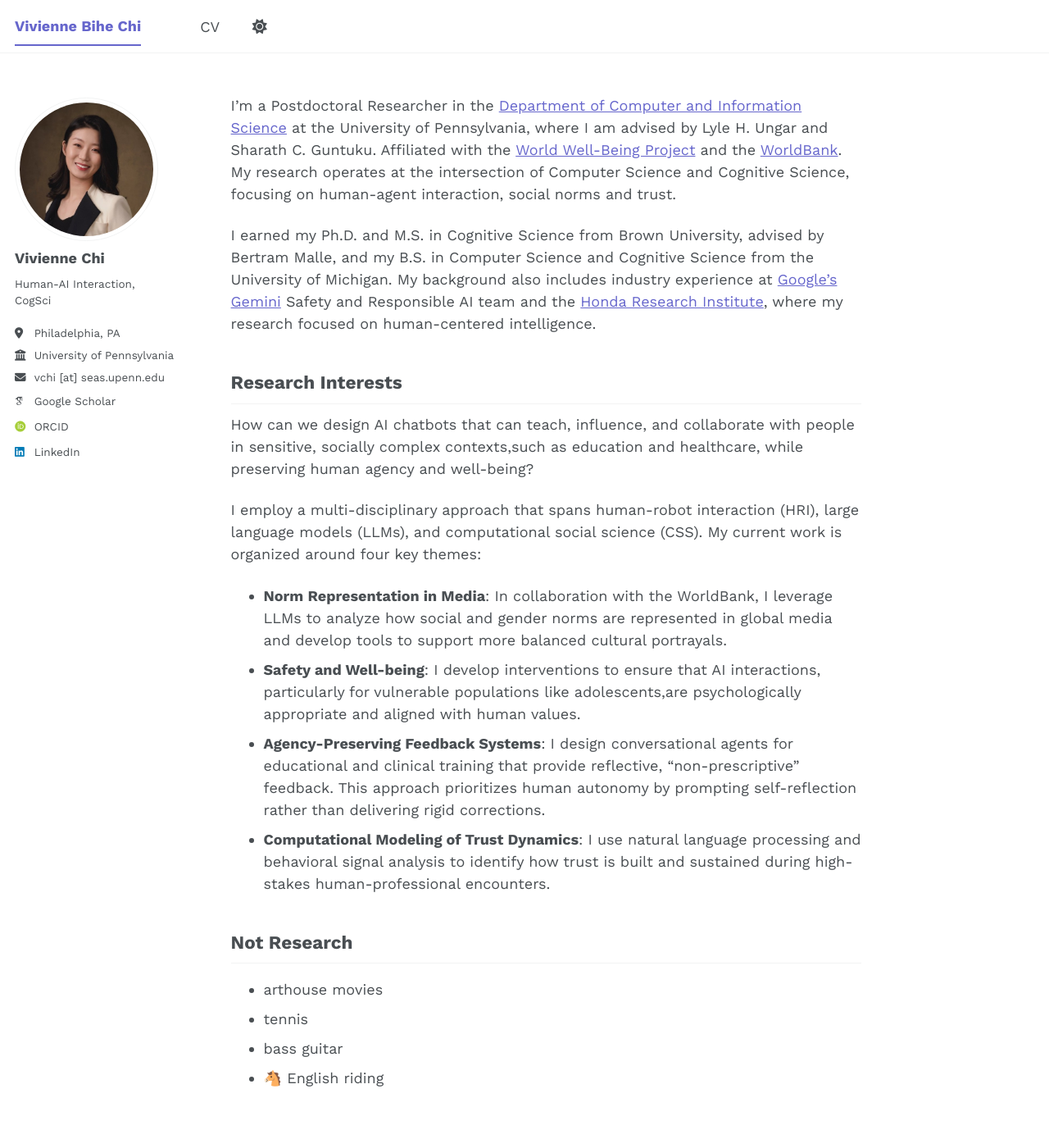
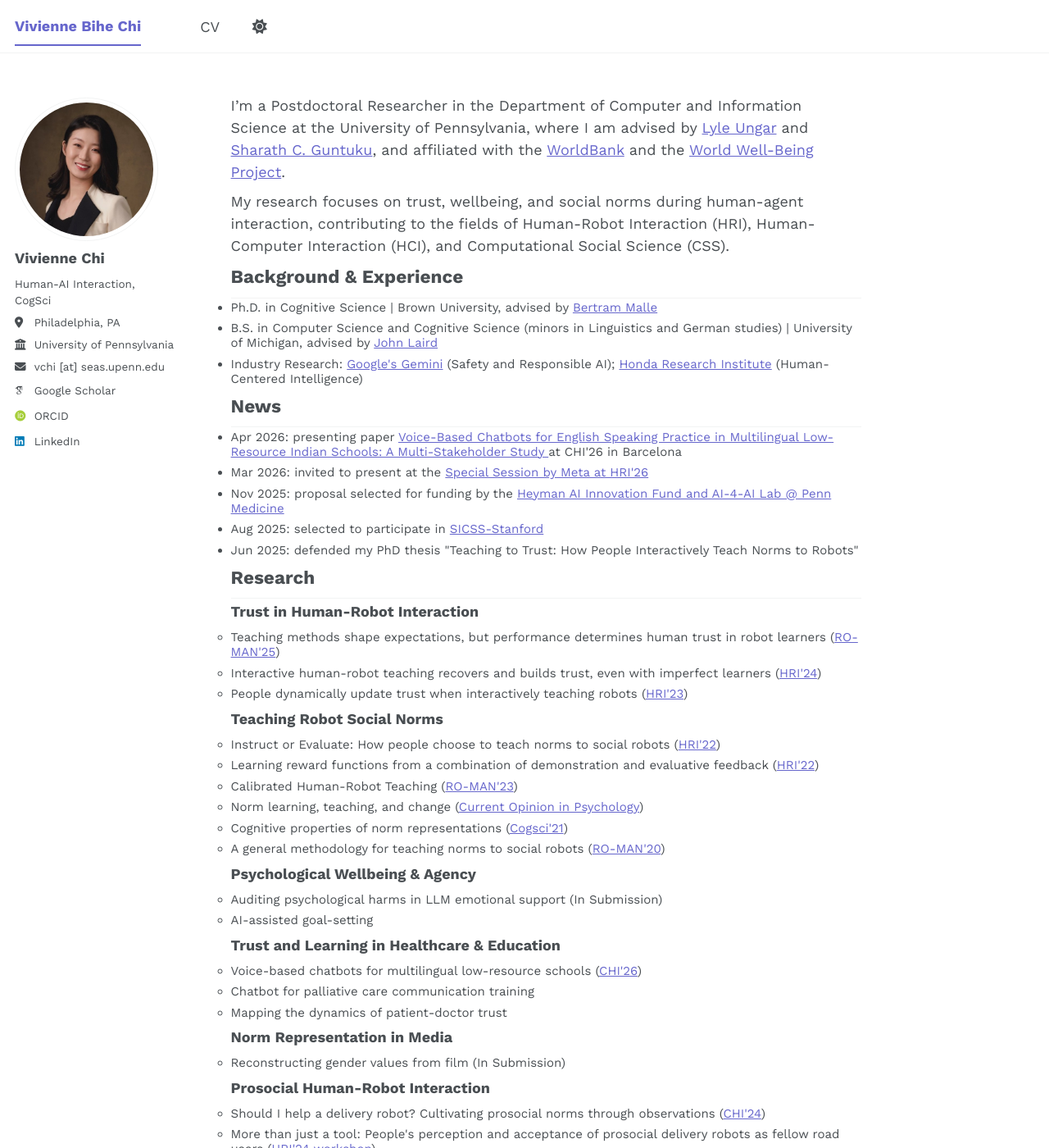
Before and after one commit to vivichi7/vivichi7.github.io, a Jekyll site: the page built from _pages/about.md, in a window 1280 px wide and 1400 px high. Shown: the whole window at 82% size. Built offline with Jekyll 4.4.1, drawn with Linux system fonts in a browser that asks for light colours; some web fonts are replaced; a script bundle is joined from its source files by our own code; library files that are not in the unit come from our copies; some of the changed text lies outside the part shown.

Commit message:
march 2026

```diff
--- a/_pages/about.md
+++ b/_pages/about.md
@@ -7,32 +7,122 @@ redirect_from:
   - /about.html
 ---
 
-I’m a Postdoctoral Researcher in the [Department of Computer and Information Science](https://www.cis.upenn.edu/) at the University of Pennsylvania, where I am advised by Lyle H. Ungar and Sharath C. Guntuku. Affiliated with the [World Well-Being Project](https://www.wwbp.org/) and the [WorldBank](https://www.worldbank.org/en/topic/gender). My research operates at the intersection of Computer Science and Cognitive Science, focusing on human-agent interaction, social norms and trust.
+<style> hr { margin: 0.05em 0 !important; } h2 { margin-top: 0.5em !important; margin-bottom: 0.1em !important; } p { margin-bottom: .5em !important; } ul { padding: 0 !important; margin: 0 !important; } </style>
+I'm a Postdoctoral Researcher in the Department of Computer and Information Science at the University of Pennsylvania, where I am advised by [Lyle Ungar](https://www.cis.upenn.edu/~ungar/) and [Sharath C. Guntuku](https://sharathg.cis.upenn.edu/), and affiliated with the [WorldBank](https://www.worldbank.org/en/topic/gender) and the [World Well-Being Project](https://www.wwbp.org/).
+
+My research focuses on trust, wellbeing, and social norms during human-agent interaction, contributing to the fields of Human-Robot Interaction (HRI), Human-Computer Interaction (HCI), and Computational Social Science (CSS).
+
+Background & Experience
+------
+<div style="font-size: smaller; line-height: 1.2; margin-bottom: 0.01em;">
+<ul>
+<li>Ph.D. in Cognitive Science | Brown University, advised by <a href="https://vivo.brown.edu/display/bmalle">Bertram Malle</a></li>
+<li>B.S. in Computer Science and Cognitive Science (minors in Linguistics and German studies) | University of Michigan, advised by <a href="https://laird.engin.umich.edu/">John Laird</a></li>
+<li>Industry Research: <a href="https://gemini.google/about/">Google's Gemini</a> (Safety and Responsible AI); <a href="https://usa.honda-ri.com/">Honda Research Institute</a> (Human-Centered Intelligence)</li>
+</ul>
+</div>
 
 
-I earned my Ph.D. and M.S. in Cognitive Science from Brown University, advised by Bertram Malle, and my B.S. in Computer Science and Cognitive Science from the University of Michigan. My background also includes industry experience at [Google's Gemini](https://gemini.google/about/) Safety and Responsible AI team and the [Honda Research Institute](https://usa.honda-ri.com/), where my research focused on human-centered intelligence.
-
-
-
-
-
+News
+------
+<div style="font-size: smaller; line-height: 1.2;">
+<ul>
+<li>Apr 2026: presenting paper <a href="https://arxiv.org/abs/2601.19304">Voice-Based Chatbots for English Speaking Practice in Multilingual Low-Resource Indian Schools: A Multi-Stakeholder Study </a> at CHI'26 in Barcelona</li>
+<li>Mar 2026: invited to present at the <a href="https://humanrobotinteraction.org/2026/special-session-by-meta/">Special Session by Meta at HRI'26</a></li>
+<li>Nov 2025: proposal selected for funding by the <a href="https://www.med.upenn.edu/kbjohnsonlab/look-pilots/#20261">Heyman AI Innovation Fund and AI-4-AI Lab @ Penn Medicine</a></li>
+<li>Aug 2025: selected to participate in <a href="https://sicss.io/2025/stanford/people"> SICSS-Stanford</a></li>
+<li>Jun 2025: defended my PhD thesis "Teaching to Trust: How People Interactively Teach
+Norms to Robots"</li>
+</ul>
+</div>
 <!-- Research Interests
 ====== -->
 <!-- 1. Register a GitHub account if you don't have one and confirm your e-mail (required!)
 1. Fork [this template](https://github.com/academicpages/academicpages.github.io) by clicking the "Use this template" button in the top right.  -->
 
-Research Interests
+
+Research
 ------
-How can we design AI chatbots that can teach, influence, and collaborate with people in sensitive, socially complex contexts,such as education and healthcare, while preserving human agency and well-being?
+<!-- How can we design AI chatbots that can teach, influence, and collaborate with people in sensitive, socially complex contexts,such as education and healthcare, while preserving human agency and well-being?
 
 I employ a multi-disciplinary approach that spans human-robot interaction (HRI), large language models (LLMs), and computational social science (CSS).
-My current work is organized around four key themes:
+My current work is organized around four key themes:-->
 
-* **Norm Representation in Media**: In collaboration with the WorldBank, I leverage LLMs to analyze how social and gender norms are represented in global media and develop tools to support more balanced cultural portrayals.
+**Trust in Human-Robot Interaction**
+<div style="font-size: smaller; line-height: 1.2; margin-top:0em;margin-bottom: 0.01em;">
+<ul style="list-style-type: circle;">
+<li>Teaching methods shape expectations, but performance determines human trust in robot learners (<a href="https://ieeexplore.ieee.org/document/11217567">RO-MAN'25</a>)</li>
+<li>Interactive human-robot teaching recovers and builds trust, even with imperfect learners (<a href="https://dl.acm.org/doi/10.1145/3610977.3634977">HRI'24</a>)</li>
+<li>People dynamically update trust when interactively teaching robots (<a href="https://dl.acm.org/doi/10.1145/3568162.3576962">HRI'23</a>)</li>
+</ul>
+</div>
+
+**Teaching Robot Social Norms**
+<div style="font-size: smaller; line-height: 1.2; margin-bottom: 0.01em;">
+<ul style="list-style-type: circle;">
+<li>Instruct or Evaluate: How people choose to teach norms to social robots (<a href="https://dl.acm.org/doi/10.5555/3523760.3523862">HRI'22</a>)</li>
+<li>Learning reward functions from a combination of demonstration and evaluative feedback  (<a href="https://doi.org/10.1109/HRI53351.2022.9889498">HRI'22</a>)</li>
+<li>Calibrated Human-Robot Teaching (<a href="https://ieeexplore.ieee.org/document/10309635">RO-MAN'23</a>)</li>
+<li>Norm learning, teaching, and change (<a href="https://www.sciencedirect.com/science/article/am/pii/S2352250X2400112X">Current Opinion in Psychology</a>)</li>
+<li>Cognitive properties of norm representations (<a href="https://escholarship.org/content/qt0cr0x2b3/qt0cr0x2b3.pdf">Cogsci'21</a>)</li>
+<li>A general methodology for teaching norms to social robots (<a href="https://cs.brown.edu/people/er35/publications/roman2020.pdf">RO-MAN'20</a>)</li>
+</ul>
+</div>
+
+**Psychological Wellbeing & Agency**
+<div style="font-size: smaller; line-height: 1.2;">
+<ul style="list-style-type: circle;">
+<li>Auditing psychological harms in LLM emotional support (In Submission)</li>
+<li>AI-assisted goal-setting</li>
+</ul>
+</div>
+
+<!--**AI for Clinical Communication & Trust**-->
+**Trust and Learning in Healthcare & Education**
+<div style="font-size: smaller; line-height: 1.2;">
+<ul style="list-style-type: circle;">
+<li>Voice-based chatbots for multilingual low-resource schools (<a href="https://arxiv.org/abs/2601.19304">CHI'26</a>)</li>
+<li>Chatbot for palliative care communication training</li>
+<li>Mapping the dynamics of patient-doctor trust</li>
+</ul>
+</div>
+
+**Norm Representation in Media**
+<div style="font-size: smaller; line-height: 1.2;">
+<ul style="list-style-type: circle;">
+<li>Reconstructing gender values from film (In Submission)</li>
+</ul>
+</div>
+
+**Prosocial Human-Robot Interaction**
+<div style="font-size: smaller; line-height: 1.2;">
+<ul style="list-style-type: circle;">
+<li>Should I help a delivery robot? Cultivating prosocial norms through observations
+(<a href="https://dl.acm.org/doi/full/10.1145/3613905.3650855">CHI'24</a>)</li>
+<li>More than just a tool: People's perception and acceptance of prosocial delivery robots as fellow road users (<a href="https://arxiv.org/abs/2409.07815">HRI'24 workshop</a>)</li>
+</ul>
+</div>
+
+**Companion Robot for Older Adults**
+<div style="font-size: smaller; line-height: 1.2;">
+<ul style="list-style-type: circle;">
+<li>Older adults’ understanding of signals communicated by robot companions for caregiving (<a href="https://pmc.ncbi.nlm.nih.gov/articles/PMC10736326/pdf/igad104.1985.pdf">Innovation in Aging</a>)</li>
+<li>Designing intuitively understandable nonverbal communication
+for consumer home companion robots (In Submission)</li>
+</ul>
+</div>
+
+
+
+<!--
+In collaboration with the WorldBank, I leverage LLMs to analyze how social and gender norms are represented in global media and develop tools to support more balanced cultural portrayals.
+(ongoing work; preprints available upon request)
+  - Chi, V. B. and Malle, B. F. 2023. People Dynamically Update Trust When Interactively Teaching Robots. In Proceedings of the 2023 ACM/IEEE International Conference on Human-Robot Interaction (March 2023). https://doi.org/10.1145/3568162.3576962
+  - [AUTHOR3]. [YEAR]. [TITLE2]. In Proceedings of [CONFERENCE] ([MONTH] [YEAR]). https://doi.org/[DOI2]
 * **Safety and Well-being**: I develop interventions to ensure that AI interactions, particularly for vulnerable populations like adolescents,are psychologically appropriate and aligned with human values.
 * **Agency-Preserving Feedback Systems**: I design conversational agents for educational and clinical training that provide reflective, "non-prescriptive" feedback. This approach prioritizes human autonomy by prompting self-reflection rather than delivering rigid corrections.
 * **Computational Modeling of Trust Dynamics**: I use natural language processing and behavioral signal analysis to identify how trust is built and sustained during high-stakes human-professional encounters.
-<!-- Human-Agent Trust: Building on my doctoral work at Brown University, I investigate how interactive teaching methods and agent performance dynamically influence human trust and social perception. -->
+ Human-Agent Trust: Building on my doctoral work at Brown University, I investigate how interactive teaching methods and agent performance dynamically influence human trust and social perception. -->
 
 <!-- **Psychological Safety in Emotionally Sensitive Conversations**
 
@@ -49,12 +139,9 @@ The repository includes [a set of Jupyter notebooks](https://github.com/academic
 The repository includes [a set of Jupyter notebooks](https://github.com/academicpages/academicpages.github.io/tree/master/markdown_generator
 ) that converts a CSV containing structured data about talks or presentations into individual Markdown files that will be properly formatted for the Academic Pages template. The sample CSVs in that directory are the ones I used to create my own personal website at stuartgeiger.com. My usual workflow is that I keep a spreadsheet of my publications and talks, then run the code in these notebooks to generate the Markdown files, then commit and push them to the GitHub repository. -->
 
-Not Research
+(not research)
 ------
-- arthouse movies
-- tennis
-- bass guitar
-- 🐴 English riding
+🎞️ arthouse movie | 🎾 tennis | 𝄢 bass guitar | 🐴 english riding
 
 <!-- Example: editing a Markdown file for a talk
 ![Editing a Markdown file for a talk](/images/editing-talk.png) -->
--- a/_sass/layout/_base.scss
+++ b/_sass/layout/_base.scss
@@ -171,7 +171,7 @@ pre > code {
 
 hr {
   display: block;
-  margin: 1em 0;
+  margin: 0.05em 0;
   border: 0;
   border-top: 1px solid var(--global-border-color);
 }
```
Also changed, not shown: _pages/cv.md (+2 -2 lines).
